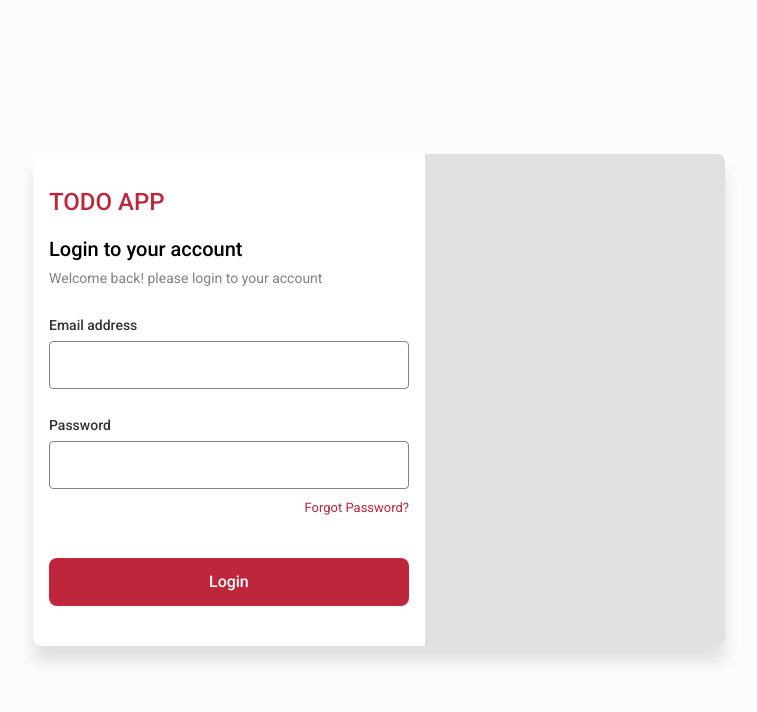
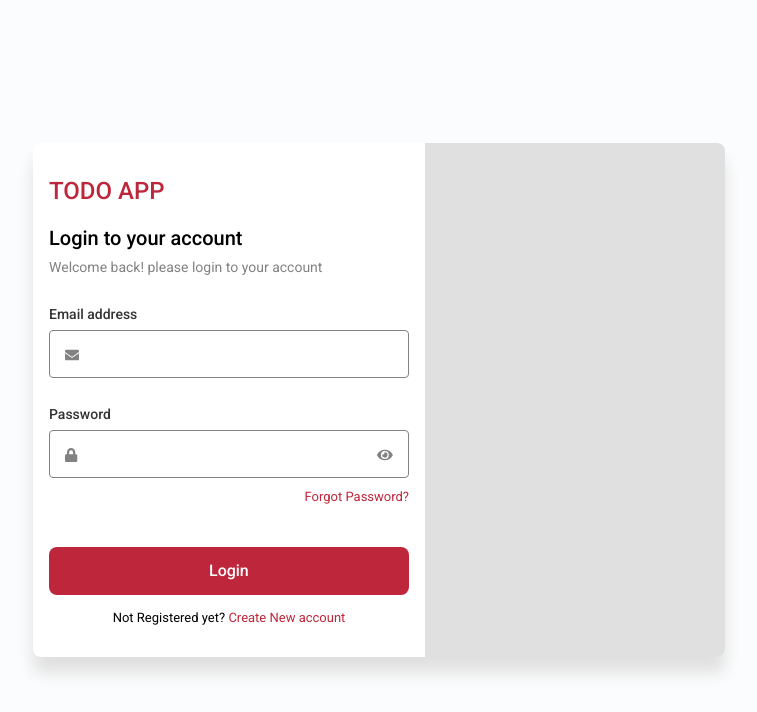
Before and after one commit to sthasubin429/todoapp, an Angular app: page /login in a window 1280 px wide. Shown: the top 712 px of the page, without its empty margins (261-1018 px from the left). Built offline with nearby package versions, Linux system fonts and the light colour scheme.

Commit message:
FEAT(login): Hide show Password Feature Added
installed font awesome for icons
added icons and style changes

```diff
--- a/package.json
+++ b/package.json
@@ -18,6 +18,11 @@
     "@angular/platform-browser": "~12.2.0",
     "@angular/platform-browser-dynamic": "~12.2.0",
     "@angular/router": "~12.2.0",
+    "@fortawesome/angular-fontawesome": "^0.9.0",
+    "@fortawesome/fontawesome-svg-core": "^1.2.35",
+    "@fortawesome/free-brands-svg-icons": "^5.15.3",
+    "@fortawesome/free-regular-svg-icons": "^5.15.3",
+    "@fortawesome/free-solid-svg-icons": "^5.15.3",
     "rxjs": "~6.6.0",
     "tslib": "^2.3.0",
     "zone.js": "~0.11.4"
--- a/src/app/app.module.ts
+++ b/src/app/app.module.ts
@@ -8,10 +8,11 @@ import { ReactiveFormsModule } from '@angular/forms';
 
 import { LoginComponent } from './components/login/login.component';
 import { HomeComponent } from './components/home/home.component';
+import { FontAwesomeModule } from '@fortawesome/angular-fontawesome';
 
 @NgModule({
   declarations: [AppComponent, LoginComponent, HomeComponent],
-  imports: [BrowserModule, AppRoutingModule, ReactiveFormsModule],
+  imports: [BrowserModule, AppRoutingModule, ReactiveFormsModule, FontAwesomeModule],
   providers: [],
   bootstrap: [AppComponent],
 })
--- a/src/app/components/login/login.component.html
+++ b/src/app/components/login/login.component.html
@@ -7,6 +7,7 @@
       <form [formGroup]="myForm" (ngSubmit)="formSubmit()">
         <div class="form-group">
           <label for="email" class="form-label">Email address</label>
+          <fa-icon [icon]="faEnvelope" class="left-icon"></fa-icon>
           <input
             type="email"
             name="email"
@@ -16,15 +17,29 @@
             formControlName="email"
             [(ngModel)]="model.email"
           />
+          <fa-icon
+            [icon]="faTimes"
+            class="right-icon"
+            *ngIf="submit && formValid"
+          ></fa-icon>
+          <fa-icon
+            [icon]="faCheck"
+            class="right-icon right-icon-sucess"
+            *ngIf="!formValid && email.valid"
+          ></fa-icon>
+
           <div [hidden]="email.valid || email.pristine" class="invalid-text">
+            <fa-icon [icon]="faExclamationCircle"></fa-icon>
             Invalid Input
           </div>
           <div *ngIf="submit && formValid" class="invalid-text">
+            <fa-icon [icon]="faExclamationCircle"></fa-icon>
             Incorrect Email Address !
           </div>
         </div>
         <div class="form-group">
           <label for="password" class="form-label">Password</label>
+          <fa-icon [icon]="faLock" class="left-icon"></fa-icon>
           <input
             type="password"
             name="password"
@@ -34,6 +49,16 @@
             formControlName="password"
             [(ngModel)]="model.password"
           />
+          <fa-icon
+            [icon]="!showPassword ? faEye : faEyeSlash"
+            class="right-icon right-icon-password"
+            (click)="showHidePassword()"
+          ></fa-icon>
+          <!-- <fa-icon
+            [icon]="faEyeSlash"
+            class="right-icon right-icon-password"
+          ></fa-icon> -->
+
           <div>
             <a class="forgot-password" href="/login">Forgot Password?</a>
           </div>
@@ -42,9 +67,11 @@
             [hidden]="password.valid || password.pristine"
             class="invalid-text"
           >
+            <fa-icon [icon]="faExclamationCircle"></fa-icon>
             Invalid Input
           </div>
           <div *ngIf="submit && formValid" class="invalid-text">
+            <fa-icon [icon]="faExclamationCircle"></fa-icon>
             Incorrect Password !
           </div>
         </div>
@@ -59,6 +86,9 @@
           <div *ngIf="submit && !formValid" class="valid-text">Form Valid</div>
         </div>
       </form>
+      <p class="login-footer">
+        Not Registered yet? <a href="#">Create New account</a>
+      </p>
     </div>
     <div class="side-bar"></div>
   </div>
--- a/src/app/components/login/login.component.scss
+++ b/src/app/components/login/login.component.scss
@@ -34,6 +34,27 @@
           //    color: $color-text;
           //    display: block;
           //  }
+          position: relative;
+          .left-icon {
+            position: absolute;
+            color: $color-text-secondary;
+            top: 44px;
+            left: 16px;
+            font-size: 14px;
+          }
+          .right-icon {
+            position: absolute;
+            color: $color-error;
+            top: 44px;
+            right: 16px;
+            font-size: 14px;
+          }
+          .right-icon-password {
+            color: $color-text-secondary;
+          }
+          .right-icon-sucess {
+            color: $color-sucess;
+          }
           .forgot-password {
             color: $color-primary;
             font-size: 13px;
@@ -45,7 +66,7 @@
             color: $color-error;
             font-size: 13px;
             line-height: 21px;
-            padding: 12px 0 0 24px;
+            padding: 12px 0 0 2px;
           }
           .valid-text {
             color: $color-sucess;
@@ -59,6 +80,14 @@
           }
         }
       }
+      .login-footer {
+        font-size: 13px;
+        line-height: 21px;
+        text-align: center;
+        a {
+          color: $color-primary;
+        }
+      }
     }
 
     .side-bar {
--- a/src/app/components/login/login.component.ts
+++ b/src/app/components/login/login.component.ts
@@ -1,6 +1,15 @@
 import { Component, OnInit } from '@angular/core';
 import { Login } from 'src/app/login';
 import { FormGroup, FormBuilder, Validator, Validators } from '@angular/forms';
+import {
+  faExclamationCircle,
+  faEnvelope,
+  faLock,
+  faTimes,
+  faEye,
+  faEyeSlash,
+  faCheck,
+} from '@fortawesome/free-solid-svg-icons';
 
 @Component({
   selector: 'app-login',
@@ -13,6 +22,16 @@ export class LoginComponent implements OnInit {
 
   submit = false;
   formValid = false;
+
+  faExclamationCircle = faExclamationCircle;
+  faEnvelope = faEnvelope;
+  faLock = faLock;
+  faTimes = faTimes;
+  faEye = faEye;
+  faEyeSlash = faEyeSlash;
+  faCheck = faCheck;
+
+  showPassword = false;
 
   constructor(private fb: FormBuilder) {}
 
@@ -41,7 +60,7 @@ export class LoginComponent implements OnInit {
     this.submit = true;
     if (
       (this.model.email === 'subin@gmail.com',
-      this.model.password === 'Subin123k')
+      this.model.password === 'Subin1234')
     ) {
       this.formValid = false;
     } else {
@@ -49,4 +68,12 @@ export class LoginComponent implements OnInit {
     }
     console.log(this.model.email, this.model.password);
   }
+  showHidePassword(): void {
+    this.showPassword = !this.showPassword;
+    if (this.showPassword) {
+      document.querySelector('#password').setAttribute('type', 'text');
+    } else {
+      document.querySelector('#password').setAttribute('type', 'password');
+    }
+  }
 }
--- a/src/index.html
+++ b/src/index.html
@@ -1,11 +1,16 @@
-<!doctype html>
+<!DOCTYPE html>
 <html lang="en">
   <head>
-  <meta charset="utf-8">
+    <meta charset="utf-8" />
     <title>Todoapp</title>
-  <base href="/">
-  <meta name="viewport" content="width=device-width, initial-scale=1">
-  <link rel="icon" type="image/x-icon" href="favicon.ico">
+    <base href="/" />
+    <meta name="viewport" content="width=device-width, initial-scale=1" />
+    <link
+      rel="stylesheet"
+      href="path/to/font-awesome/css/font-awesome.min.css"
+    />
+
+    <link rel="icon" type="image/x-icon" href="favicon.ico" />
   </head>
   <body>
     <app-root></app-root>
--- a/src/styles.scss
+++ b/src/styles.scss
@@ -76,12 +76,15 @@ h3 {
   .form-input {
     width: 360px;
     height: 48px;
-    padding: 16px 16px 16px 14px;
+    padding: 16px 16px 16px 36px;
     border-radius: 4px;
     border: solid 1px $color-text-secondary;
   }
 
   .form-input:focus {
+    //  background-color: $color-primary-100;
+    background-color: mix(white, $color-primary-100, 80%);
+
     outline: none;
     border: none;
     box-shadow: 0 0 0 1px $color-primary;
```
Also changed, not shown: 1 other file (tests, documents, lock files or other folders). Lines whose indentation alone changed are shown as unchanged.
